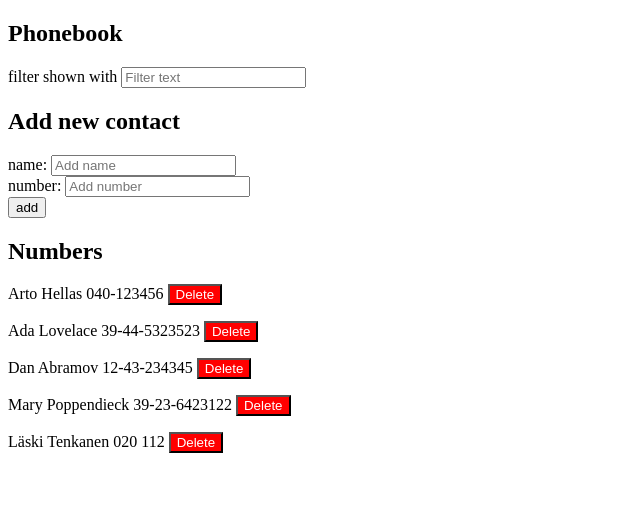
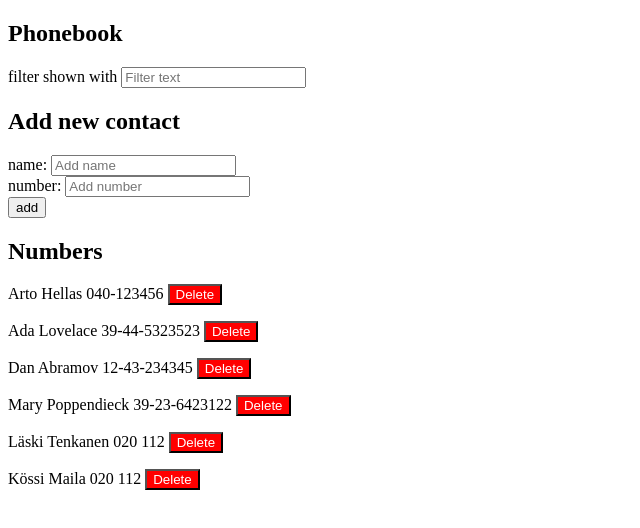
Before and after one commit to JJPouta/FSOpen2020, a React (Create React App) app in the folder osa2/puhelinluettelo/: page / in a window 1280 px wide. Shown: the top 528 px of the page, without its empty margins (0-640 px from the left). Built offline with nearby package versions, Linux system fonts and the light colour scheme; data requests are answered from the project's data file.

Commit message:
2.18 valmis

```diff
--- a/osa2/puhelinluettelo/db.json
+++ b/osa2/puhelinluettelo/db.json
@@ -24,6 +24,11 @@
       "name": "Läski Tenkanen",
       "number": "020 112",
       "id": 5
+    },
+    {
+      "name": "Kössi Maila",
+      "number": "020 112",
+      "id": 6
     }
   ]
 }
--- a/osa2/puhelinluettelo/src/components/App.jsx
+++ b/osa2/puhelinluettelo/src/components/App.jsx
@@ -6,7 +6,7 @@ const Persons = ({contacts,delFunc}) => {
   if(contacts.length > 0)
     {
       return(<div>
-        {contacts.map(contact => <p key={contact.id}>{contact.name} {contact.number} <button key={contact.id} style={{background:"red",color:"white"}} onClick={() => delFunc(contact.id)}>Delete</button></p>
+        {contacts.map(contact => <p key={contact.id}>{contact.name} {contact.number} <button key={contact.id} style={{background:"red",color:"white"}} onClick={() => delFunc(contact.id,contact.name)}>Delete</button></p>
         )}
       </div>)
     }
@@ -54,9 +54,9 @@ const App = () => {
         // Poistutaan jos cancel tai ruksi
         if(!res){return;}
 
-        // Päivitetään numero
+        // Päivitetään numero ja ladataan sivu uudelleen
         contactService
-        .updateExisting(person.id,newContact)
+        .updateExisting(person.id,newContact).then(window.location.reload())
 
         found = true
 
@@ -66,14 +66,11 @@ const App = () => {
 
     if(!found)
     {
+      // Luodaan uusi ja ladataan sivu uudelleen
       contactService
         .createNew(newContact)
-        .then(contactService.getContacts()
-          // Ladataan uudelleen koska palvelin luo ID:n
-          .then(reloadedContacts => {
-          setPersons(reloadedContacts)
-          changeVisualData(reloadedContacts)}))
-    }
+        .then(window.location.reload())}
+
 
     // Nollataan input kentät
     document.getElementById("nameInput").value = null;
@@ -108,17 +105,10 @@ const App = () => {
     }
   }
 
-  const removeContact = (id) => {
+  const removeContact = (id,name) => {
 
-    let delIndx = null;
-    let personName = null;
 
-    persons.forEach(person => {if(person.id===id){
-      delIndx = persons.indexOf(person)
-      personName = person.name
-    }})
-
-    let res = window.confirm(`Do you want to delete contact: ${personName}?`)
+    let res = window.confirm(`Do you want to delete contact: ${name}?`)
 
     // Poistutaan jos cancel tai ruksi
     if(!res){return;}
--- a/osa2/puhelinluettelo/src/services/contacts.js
+++ b/osa2/puhelinluettelo/src/services/contacts.js
@@ -18,7 +18,8 @@ const createNew = (newObject)  => {
 }
 
 const updateExisting = (id,newObject) => {
-    return axios.put(`${baseUrl}/${id}`, newObject)
+    const request = axios.put(`${baseUrl}/${id}`, newObject)
+    return request.then(response => response.data)
 
 }
 
```
